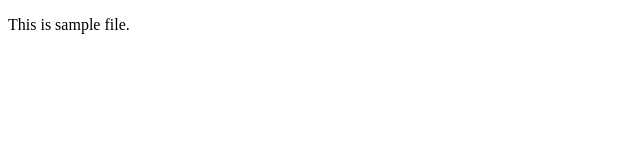
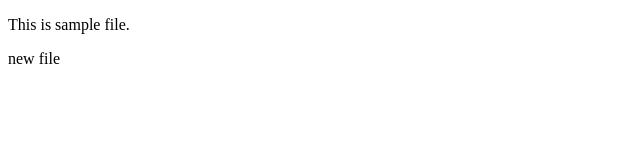
Before and after one commit to estradarichard1995/img, a plain HTML site: page home.html in a window 1280 px wide. Shown: the full height of the page, 0-640 px from the left. Drawn offline with Linux system fonts and the light colour scheme.

Commit message:
added new filesD

```diff
--- a/home.html
+++ b/home.html
@@ -9,5 +9,6 @@
    <p>
     This is sample file.
    </p>
+   <p> new file </p>
 </body>
 </html>
```
